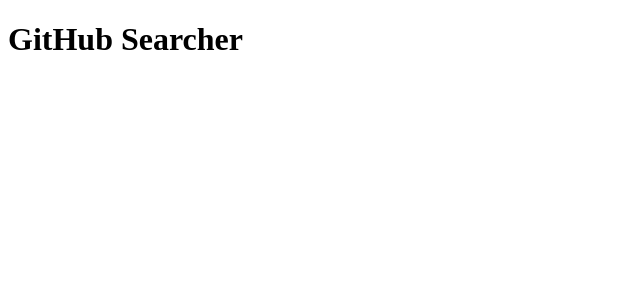
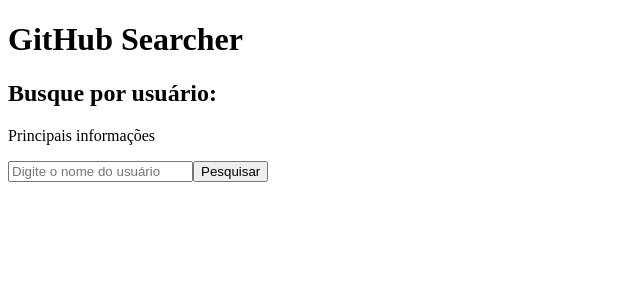
Before and after one commit to thspanhol/github-searcher, a React (Create React App) app: page / in a window 1280 px wide. Shown: the top 300 px of the page, without its empty margins (0-640 px from the left). Built offline with nearby package versions, Linux system fonts and the light colour scheme.

Commit message:
Feat: componente de busca e função

```diff
--- a/src/App.tsx
+++ b/src/App.tsx
@@ -1,7 +1,22 @@
+import Search from "./components/Search";
+import { useState } from "react";
+import { UserProps } from "./types/user";
+
 function App() {
+
+  const [user, setUser] = useState<UserProps | null>(null);
+
+  const loadUser = async (userName: string) => {
+    const res = await fetch(`https://api.github.com/users/${userName}`);
+    const data = await res.json();
+    console.log(data);
+
+  }
+
   return (
     <div className="App">
       <h1>GitHub Searcher</h1>
+      <Search loadUser={loadUser} />
     </div>
   );
 }
--- /dev/null
+++ b/src/components/Search.tsx
@@ -0,0 +1,21 @@
+import { useState } from "react";
+
+type SearchProps = {
+    loadUser: (userName: string) => Promise<void>
+}
+
+function Search({loadUser}: SearchProps) {
+
+    const [userName, setUserName] = useState("");
+
+    return (
+      <div>
+        <h2>Busque por usuário:</h2>
+        <p>Principais informações</p>
+        <input type="text" placeholder="Digite o nome do usuário" onChange={(e) => setUserName(e.target.value)} value={userName} />
+        <button onClick={() => loadUser(userName)}>Pesquisar</button>
+      </div>
+    );
+  }
+
+  export default Search;
--- /dev/null
+++ b/src/types/user.ts
@@ -0,0 +1,7 @@
+export type UserProps = {
+    avatar_url: string;
+    login: string;
+    location: string;
+    followers: number;
+    following: number;
+}
```
